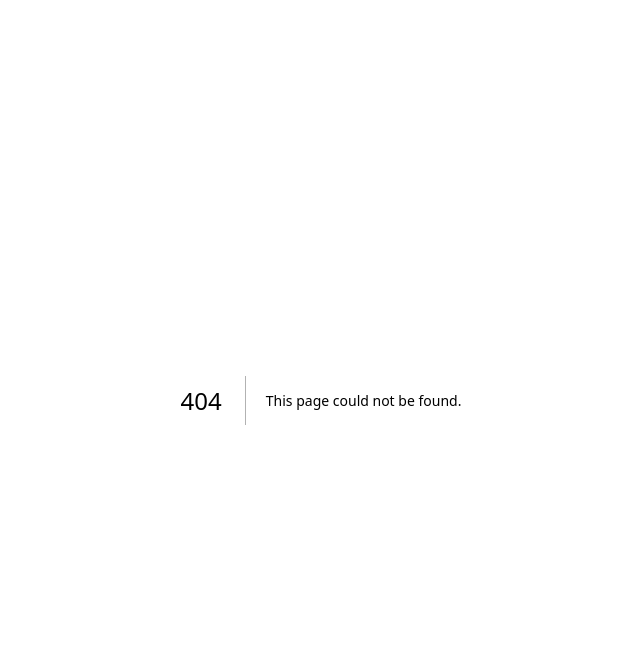
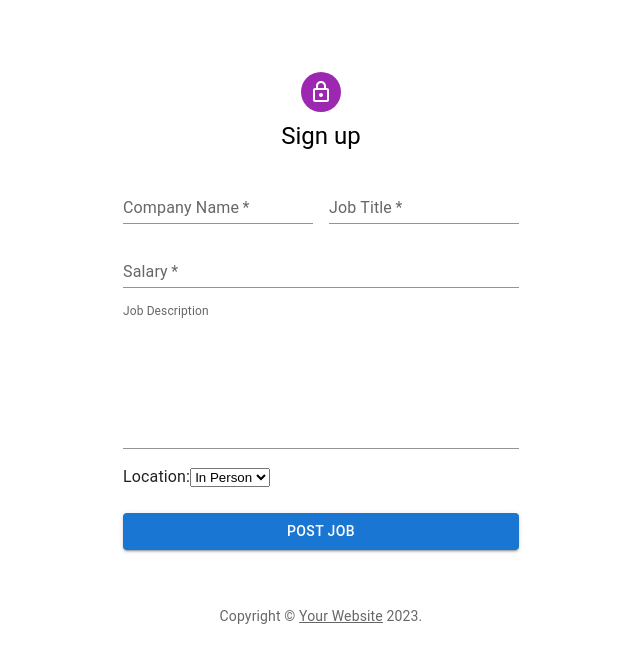
Before and after one commit to SSathu/Magma-soen341project2023, a Next.js app in the folder src/: page /postJob in a window 1280 px wide. Before the commit this address had no page. Shown: the top 662 px of the page, without its empty margins (319-959 px from the left). Built offline with nearby package versions, Linux system fonts and the light colour scheme.

Commit message:
Added a job posting page User Story (2) #19

```diff
--- /dev/null
+++ b/src/app/postJob/page.jsx
@@ -0,0 +1,160 @@
+
+"use client"
+import * as React from 'react';
+import Avatar from '@mui/material/Avatar';
+import Button from '@mui/material/Button';
+import CssBaseline from '@mui/material/CssBaseline';
+import TextField from '@mui/material/TextField';
+import FormControlLabel from '@mui/material/FormControlLabel';
+import Checkbox from '@mui/material/Checkbox';
+import Link from '@mui/material/Link';
+import Grid from '@mui/material/Grid';
+import Box from '@mui/material/Box';
+import LockOutlinedIcon from '@mui/icons-material/LockOutlined';
+import Typography from '@mui/material/Typography';
+import Container from '@mui/material/Container';
+import { createTheme, ThemeProvider } from '@mui/material/styles';
+
+function Copyright(props) {
+  return (
+    <Typography variant="body2" color="text.secondary" align="center" {...props}>
+      {'Copyright © '}
+      <Link color="inherit" href="https://mui.com/">
+        Your Website
+      </Link>{' '}
+      {new Date().getFullYear()}
+      {'.'}
+    </Typography>
+  );
+}
+
+const theme = createTheme();
+
+export default function SignUp() {
+  const handleSubmit = (event) => {
+    event.preventDefault();
+    const data = new FormData(event.currentTarget);
+    console.log({
+      email: data.get('email'),
+      password: data.get('password'),
+    });
+  };
+
+  const [salary, setSalary] = React.useState('');
+
+  const handleSalaryChange = (event) => {
+    const value = event.target.value;
+    if (/^[0-9]*$/.test(value)) {
+      setSalary(value);
+    }
+  };
+
+  return (
+    <ThemeProvider theme={theme}>
+      <Container component="main" maxWidth="xs">
+        <CssBaseline />
+        <Box
+          sx={{
+            marginTop: 8,
+            display: 'flex',
+            flexDirection: 'column',
+            alignItems: 'center',
+          }}
+        >
+          <Avatar sx={{ m: 1, bgcolor: 'secondary.main' }}>
+            <LockOutlinedIcon />
+          </Avatar>
+          <Typography component="h1" variant="h5">
+            Sign up
+          </Typography>
+          <Box component="form" noValidate onSubmit={handleSubmit} sx={{ mt: 3 }}>
+            <Grid container spacing={2}>
+              <Grid item xs={12} sm={6}>
+                <TextField
+                 required
+                  id="companyName"
+                  name="companyName"
+                  label="Company Name"
+                  fullWidth
+                  autoComplete="company-name"
+                  variant="standard"
+                />
+              </Grid>
+              <Grid item xs={12} sm={6}>
+                <TextField
+                   required
+                  id="jobTitle"
+                  name="jobTitle"
+                  label="Job Title"
+                  fullWidth
+                  autoComplete="job-title"
+                  variant="standard"
+                />
+              </Grid>
+              <Grid item xs={12}>
+                <TextField
+                  required
+                  id="salary"
+                  name="salary"
+                  label="Salary"
+                  fullWidth
+                  autoComplete="salary"
+                  variant="standard"
+                  value={salary}
+                  onChange={handleSalaryChange}
+                  inputProps={{
+                    inputMode: 'numeric',
+                    pattern: '[0-9]*'
+                  }}
+                />
+              </Grid>
+              <Grid item xs={12}>
+                <TextField
+                 id="jobDescription"
+                  name="jobDescription"
+                  label="Job Description"
+                  fullWidth
+                  autoComplete="job-description"
+                  variant="standard"
+                  multiline
+                  minRows={1}
+                  maxRows={10}
+                  inputProps={{
+                    style: {
+                      minHeight: '120px',
+                    },
+                  }}
+                  InputLabelProps={{
+                    shrink: true,
+                  }}
+                />
+              </Grid>
+              <Grid item xs={12}>
+              <div>
+                  <label htmlFor="location">Location:</label>
+                 <select name="location" id="location" required>
+                  <option value="inperson">In Person</option>
+                     <option value="remote">Remote</option>
+                     <option value="hybrid">Hybrid</option>
+               </select>
+              </div>
+              </Grid>
+            </Grid>
+            <Button
+              type="submit"
+              fullWidth
+              variant="contained"
+              sx={{ mt: 3, mb: 2 }}
+            >
+              Post Job
+            </Button>
+            <Grid container justifyContent="flex-end">
+
+            </Grid>
+          </Box>
+        </Box>
+        <Copyright sx={{ mt: 5 }} />
+      </Container>
+    </ThemeProvider>
+  );
+}
--- a/src/package.json
+++ b/src/package.json
@@ -9,10 +9,10 @@
     "lint": "next lint"
   },
   "dependencies": {
-    "@emotion/react": "^11.10.5",
-    "@emotion/styled": "^11.10.5",
+    "@emotion/react": "^11.10.6",
+    "@emotion/styled": "^11.10.6",
     "@mui/icons-material": "^5.11.0",
-    "@mui/material": "^5.11.8",
+    "@mui/material": "^5.11.11",
     "@mui/styled-engine-sc": "^5.11.0",
     "@next/font": "13.1.6",
     "@prisma/client": "^4.10.1",
```
Also changed, not shown: 1 other file (tests, documents, lock files or other folders).
